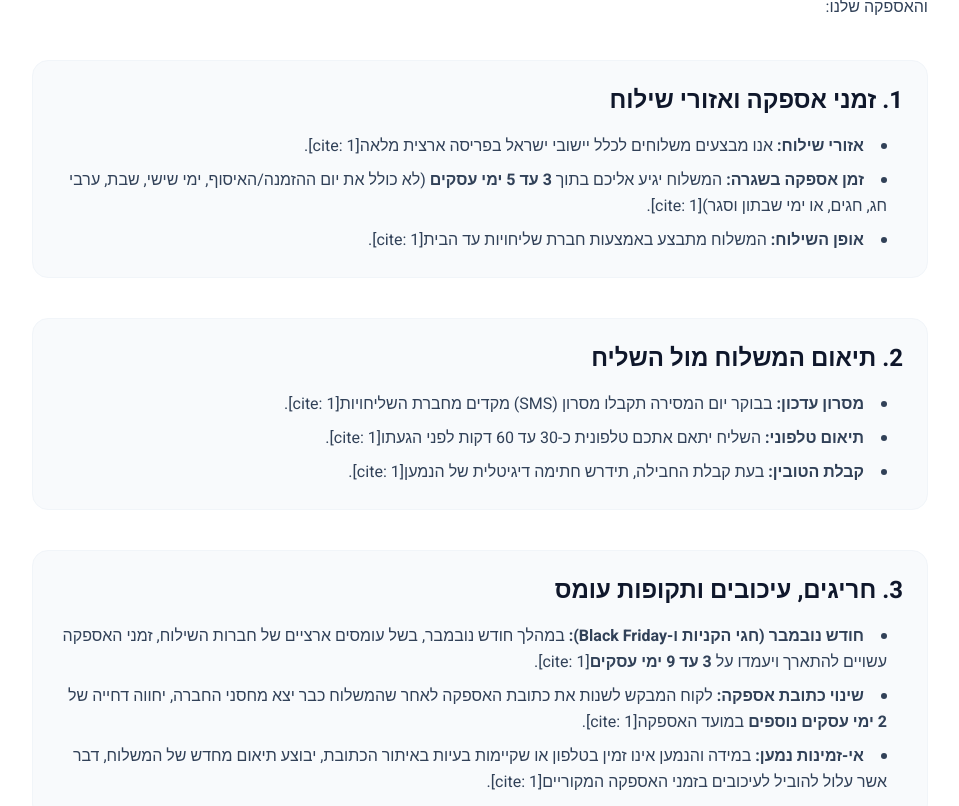
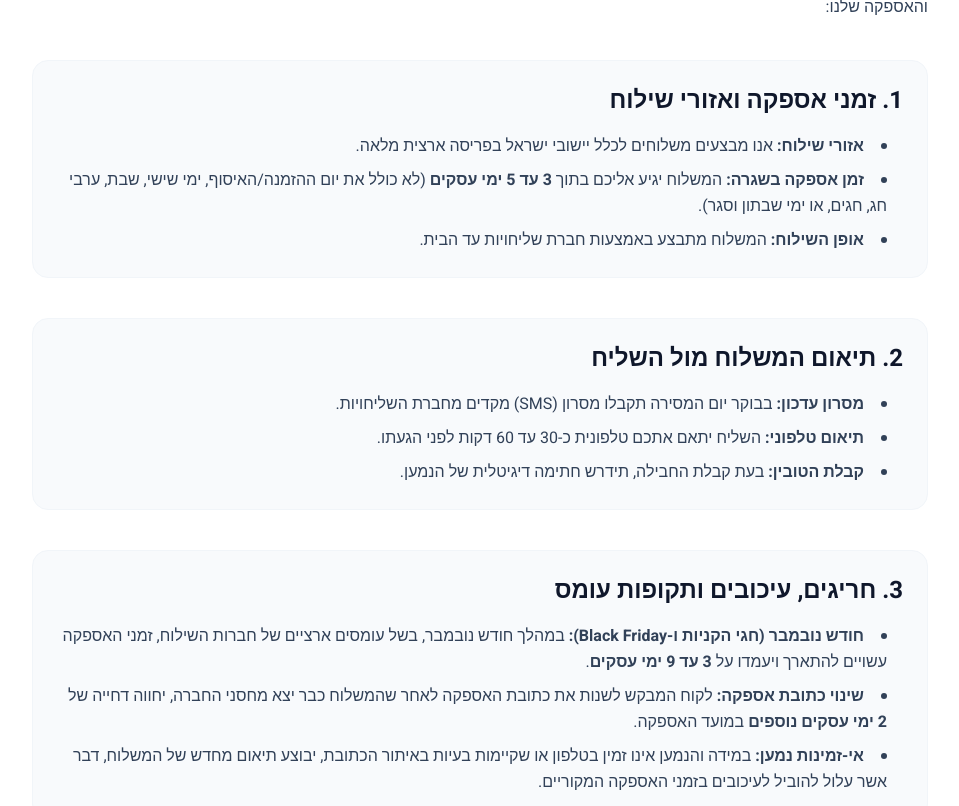
Before and after one commit to matikurland-oss/cleanfry-website, a React (Vite) app: page /shipping-policy in a window 1280 px wide. Shown: the part 334-1140 px from the top of the page, without its empty margins (160-1119 px from the left). Built offline with nearby package versions, Linux system fonts and the light colour scheme.

Commit message:
Update LegalPage.tsx

```diff
--- a/src/LegalPage.tsx
+++ b/src/LegalPage.tsx
@@ -22,27 +22,27 @@ const LegalPage = () => {
               <section className="bg-slate-50 p-6 rounded-2xl border border-slate-100">
                 <h2 className="text-2xl font-bold text-slate-900 mb-4">1. זמני אספקה ואזורי שילוח</h2>
                 <ul className="list-disc list-inside space-y-2 pr-4">
-                  <li><strong>אזורי שילוח:</strong> אנו מבצעים משלוחים לכלל יישובי ישראל בפריסה ארצית מלאה[cite: 1].</li>
-                  <li><strong>זמן אספקה בשגרה:</strong> המשלוח יגיע אליכם בתוך <strong>3 עד 5 ימי עסקים</strong> (לא כולל את יום ההזמנה/האיסוף, ימי שישי, שבת, ערבי חג, חגים, או ימי שבתון וסגר)[cite: 1].</li>
-                  <li><strong>אופן השילוח:</strong> המשלוח מתבצע באמצעות חברת שליחויות עד הבית[cite: 1].</li>
+                  <li><strong>אזורי שילוח:</strong> אנו מבצעים משלוחים לכלל יישובי ישראל בפריסה ארצית מלאה.</li>
+                  <li><strong>זמן אספקה בשגרה:</strong> המשלוח יגיע אליכם בתוך <strong>3 עד 5 ימי עסקים</strong> (לא כולל את יום ההזמנה/האיסוף, ימי שישי, שבת, ערבי חג, חגים, או ימי שבתון וסגר).</li>
+                  <li><strong>אופן השילוח:</strong> המשלוח מתבצע באמצעות חברת שליחויות עד הבית.</li>
                 </ul>
               </section>
 
               <section className="bg-slate-50 p-6 rounded-2xl border border-slate-100">
                 <h2 className="text-2xl font-bold text-slate-900 mb-4">2. תיאום המשלוח מול השליח</h2>
                 <ul className="list-disc list-inside space-y-2 pr-4">
-                  <li><strong>מסרון עדכון:</strong> בבוקר יום המסירה תקבלו מסרון (SMS) מקדים מחברת השליחויות[cite: 1].</li>
-                  <li><strong>תיאום טלפוני:</strong> השליח יתאם אתכם טלפונית כ-30 עד 60 דקות לפני הגעתו[cite: 1].</li>
-                  <li><strong>קבלת הטובין:</strong> בעת קבלת החבילה, תידרש חתימה דיגיטלית של הנמען[cite: 1].</li>
+                  <li><strong>מסרון עדכון:</strong> בבוקר יום המסירה תקבלו מסרון (SMS) מקדים מחברת השליחויות.</li>
+                  <li><strong>תיאום טלפוני:</strong> השליח יתאם אתכם טלפונית כ-30 עד 60 דקות לפני הגעתו.</li>
+                  <li><strong>קבלת הטובין:</strong> בעת קבלת החבילה, תידרש חתימה דיגיטלית של הנמען.</li>
                 </ul>
               </section>
 
               <section className="bg-slate-50 p-6 rounded-2xl border border-slate-100">
                 <h2 className="text-2xl font-bold text-slate-900 mb-4">3. חריגים, עיכובים ותקופות עומס</h2>
                 <ul className="list-disc list-inside space-y-2 pr-4">
-                  <li><strong>חודש נובמבר (חגי הקניות ו-Black Friday):</strong> במהלך חודש נובמבר, בשל עומסים ארציים של חברות השילוח, זמני האספקה עשויים להתארך ויעמדו על <strong>3 עד 9 ימי עסקים</strong>[cite: 1].</li>
-                  <li><strong>שינוי כתובת אספקה:</strong> לקוח המבקש לשנות את כתובת האספקה לאחר שהמשלוח כבר יצא מחסני החברה, יחווה דחייה של <strong>2 ימי עסקים נוספים</strong> במועד האספקה[cite: 1].</li>
-                  <li><strong>אי-זמינות נמען:</strong> במידה והנמען אינו זמין בטלפון או שקיימות בעיות באיתור הכתובת, יבוצע תיאום מחדש של המשלוח, דבר אשר עלול להוביל לעיכובים בזמני האספקה המקוריים[cite: 1].</li>
+                  <li><strong>חודש נובמבר (חגי הקניות ו-Black Friday):</strong> במהלך חודש נובמבר, בשל עומסים ארציים של חברות השילוח, זמני האספקה עשויים להתארך ויעמדו על <strong>3 עד 9 ימי עסקים</strong>.</li>
+                  <li><strong>שינוי כתובת אספקה:</strong> לקוח המבקש לשנות את כתובת האספקה לאחר שהמשלוח כבר יצא מחסני החברה, יחווה דחייה של <strong>2 ימי עסקים נוספים</strong> במועד האספקה.</li>
+                  <li><strong>אי-זמינות נמען:</strong> במידה והנמען אינו זמין בטלפון או שקיימות בעיות באיתור הכתובת, יבוצע תיאום מחדש של המשלוח, דבר אשר עלול להוביל לעיכובים בזמני האספקה המקוריים.</li>
                 </ul>
               </section>
             </div>
@@ -106,7 +106,7 @@ const LegalPage = () => {
               <section className="bg-red-50 p-6 rounded-2xl border-r-4 border-red-500">
                 <h2 className="text-2xl font-bold text-red-900 mb-4">2. אזהרת בטיחות והגבלת אחריות</h2>
                 <p className="font-bold mb-2 text-red-700 underline">שימו לב: מוצר CleanFry אינו למאכל! יש להרחיק מהישג ידם של ילדים ובעלי חיים.</p>
-                <p>השימוש במוצר דורש עבודה עם שמן בישול חם. המשתמש נושא באחריות מלאה להקפדה על כללי"! הזהירות. בעלי האתר לא יישאו באחריות לכל נזק, ישיר או עקיף, הנובע משימוש לא נכון במוצר או אי-הקפדה על הוראות הבטיחות.</p>
+                <p>השימוש במוצר דורש עבודה עם שמן בישול חם. המשתמש נושא באחריות מלאה להקפדה על כללי הזהירות. בעלי האתר לא יישאו באחריות לכל נזק, ישיר או עקיף, הנובע משימוש לא נכון במוצר או אי-הקפדה על הוראות הבטיחות.</p>
               </section>
 
               <section>
```
